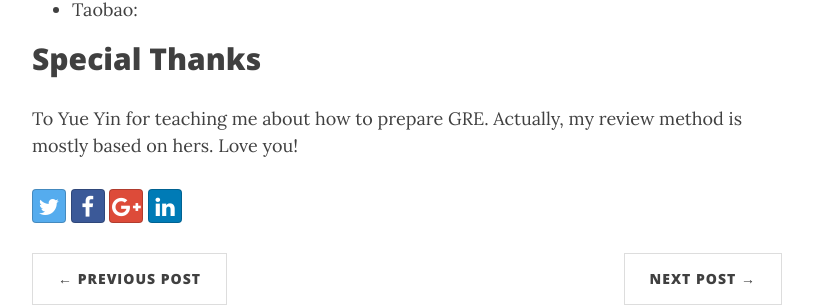
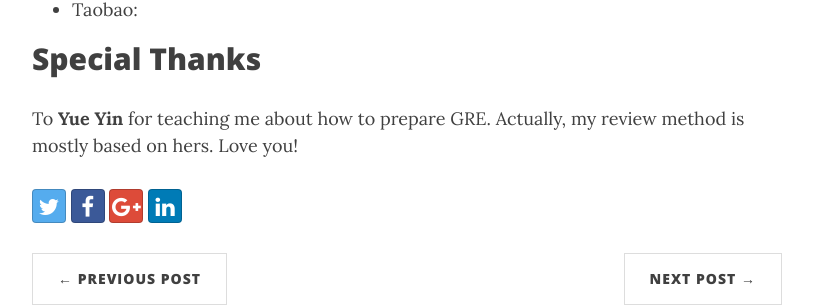
Before and after one commit to softwarelight/ZhijianJiang, a Jekyll site: the page built from _posts/2016-09-26-GRE-Experience.md, in a window 1280 px wide and 1244 px high. Shown: the part 615-922 px from the top of the window, without its empty margins (233-1046 px from the left). Built offline with Jekyll 4.4.1, drawn with Linux system fonts in a browser that asks for light colours; nearby versions of some CDN libraries.

```diff
--- a/_posts/2016-09-26-GRE-Experience.md
+++ b/_posts/2016-09-26-GRE-Experience.md
@@ -15,4 +15,4 @@ Luckily, I got 154 (Verbal) + 168 (Quantitive) = 322 the first time I took GRE.
 * Taobao:
 
 ## Special Thanks
-To Yue Yin for teaching me about how to prepare GRE. Actually, my review method is mostly based on hers. Love you!
+To **Yue Yin** for teaching me about how to prepare GRE. Actually, my review method is mostly based on hers. Love you!
```
